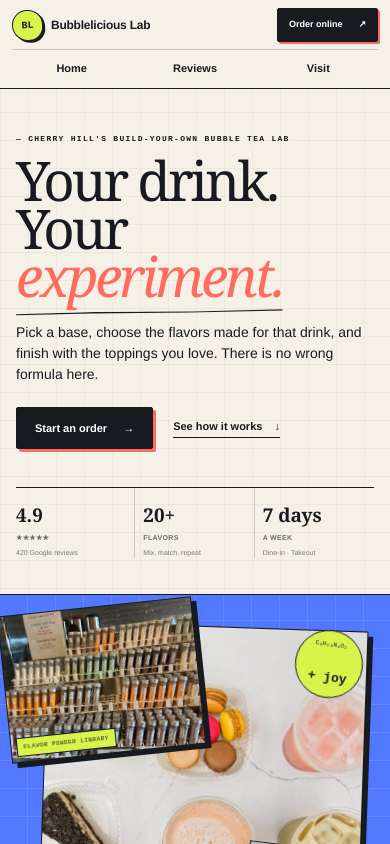
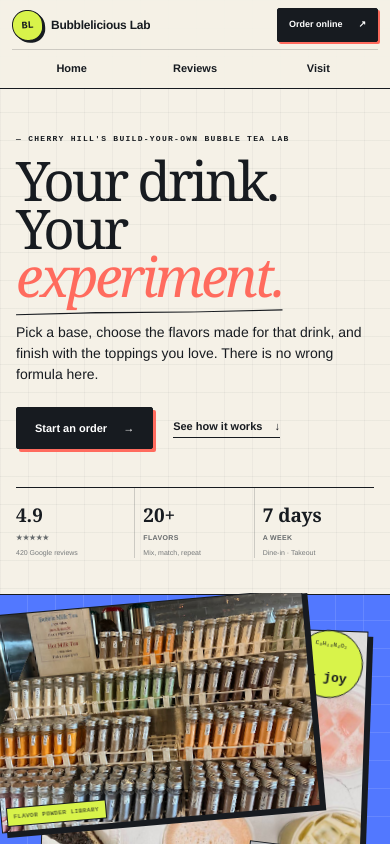
Before and after one commit to kristinali197800-commits/bubblelicious-lab-website, a Next.js app: page / in a window 390 px wide. Shown: the top 844 px of the page. Built offline with nearby package versions, Linux system fonts and the light colour scheme.

Commit message:
Make the flavor tube photo dominant

```diff
--- a/app/globals.css
+++ b/app/globals.css
@@ -149,7 +149,7 @@ h1 em::after { content: ""; position: absolute; left: 0; right: 0; bottom: -.02e
 .photo { position: absolute; overflow: hidden; border: 2px solid var(--ink); box-shadow: 8px 8px 0 var(--ink); background: white; }
 .photo-main { inset: 8% 9% 10% 12%; transform: rotate(2deg); }
 .photo-main img { object-position: center; }
-.photo-powders { z-index: 2; width: 48%; height: 40%; left: 1%; top: 3%; transform: rotate(-6deg); }
+.photo-powders { z-index: 2; width: 76%; height: 52%; left: -1%; top: 1%; transform: rotate(-5deg); }
 .photo-drink { width: 33%; height: 35%; right: 3%; bottom: 3%; transform: rotate(7deg); }
 .photo-caption { position: absolute; left: 8px; bottom: 8px; padding: 7px 9px; border: 1px solid var(--ink); background: var(--acid); font: 8px "Courier New", monospace; letter-spacing: .08em; text-transform: uppercase; }
 .formula-sticker { position: absolute; right: 7%; top: 9%; display: grid; place-items: center; width: 120px; aspect-ratio: 1; border: 2px solid var(--ink); border-radius: 50%; background: var(--acid); font-family: "Courier New", monospace; transform: rotate(8deg); }
@@ -329,7 +329,7 @@ h1 em::after { content: ""; position: absolute; left: 0; right: 0; bottom: -.02e
   .hero-visual { min-height: 390px; }
   .photo { border-width: 1px; box-shadow: 5px 5px 0 var(--ink); }
   .photo-main { inset: 8% 7% 10% 11%; }
-  .photo-powders { width: 50%; height: 38%; left: 1%; top: 3%; }
+  .photo-powders { width: 82%; height: 56%; left: -2%; top: 2%; }
   .photo-drink { width: 35%; height: 32%; right: 3%; bottom: 3%; }
   .photo-caption { left: 5px; bottom: 5px; padding: 5px 6px; font-size: 6px; }
   .formula-sticker { width: 68px; border-width: 1px; }
```
Also changed, not shown: 25 other files (tests, documents, lock files or other folders).
